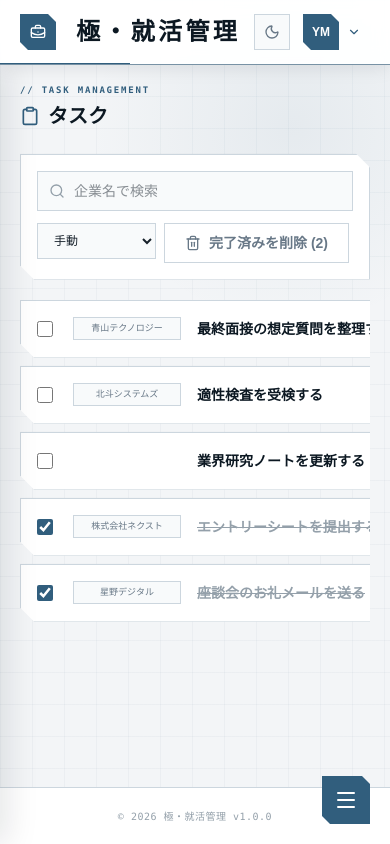
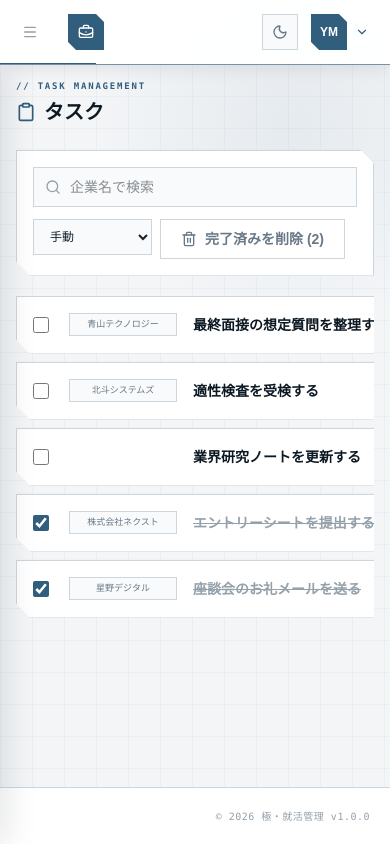
Before and after one commit to kotonekanno/job-hunt-workspace, a React (Vite) app in the folder frontend/: page /tasks in a window 390 px wide. Built offline with nearby package versions, Linux system fonts and the light colour scheme.

Commit message:
サイドメニュー修正

```diff
--- a/frontend/src/app/layouts/MainLayout.tsx
+++ b/frontend/src/app/layouts/MainLayout.tsx
@@ -1,8 +1,28 @@
-import { BriefcaseBusiness, ChevronDown, LogIn, Moon, Settings, Sun, UserPlus } from "lucide-react";
+import {
+  BriefcaseBusiness,
+  ChevronDown,
+  LogIn,
+  Menu,
+  Moon,
+  Settings,
+  Sun,
+  UserPlus,
+  X,
+} from "lucide-react";
 import { useEffect, useState } from "react";
-import { Link, Outlet } from "react-router-dom";
+import {
+  Link,
+  Outlet,
+  useLocation,
+} from "react-router-dom";
 
 type Theme = "light" | "dark";
+
+export type ProtectedLayoutOutletContext = {
+  isSidebarOpen: boolean;
+  toggleSidebar: () => void;
+  closeSidebar: () => void;
+};
 
 const accountMenuItems = [
   { label: "アカウント設定", to: "/settings", icon: Settings },
@@ -17,39 +37,98 @@ function getInitialTheme(): Theme {
 }
 
 export function MainLayout() {
+  const location = useLocation();
   const [theme, setTheme] = useState<Theme>(getInitialTheme);
+  const [isSidebarOpen, setIsSidebarOpen] = useState(() =>
+    window.matchMedia("(min-width: 768px)").matches);
+  const isProtectedPage = !["/login", "/register"].includes(
+    location.pathname,
+  );
 
   useEffect(() => {
     document.documentElement.dataset.theme = theme;
     localStorage.setItem("job-compass-theme", theme);
   }, [theme]);
 
+  useEffect(() => {
+    if (isProtectedPage) {
+      setIsSidebarOpen(
+        window.matchMedia("(min-width: 768px)").matches,
+      );
+      return;
+    }
+
+    setIsSidebarOpen(false);
+  }, [isProtectedPage]);
+
+  const protectedLayoutContext: ProtectedLayoutOutletContext = {
+    isSidebarOpen,
+    toggleSidebar: () => setIsSidebarOpen((isOpen) => !isOpen),
+    closeSidebar: () => setIsSidebarOpen(false),
+  };
+
   return (
     <div className="cyber-grid flex min-h-screen flex-col bg-[var(--app-bg)] text-[var(--text)] transition-colors duration-300">
       <header className="fixed top-0 right-0 left-0 z-40 border-b border-[var(--line-strong)] bg-[var(--panel)]/95 shadow-[0_2px_18px_var(--shadow)] backdrop-blur transition-colors duration-300">
-        <div className="absolute bottom-0 left-0 h-px w-1/3 bg-[var(--accent)]" />
-        <div className="mx-auto flex h-16 w-full max-w-[1440px] items-center justify-between px-5 sm:px-8">
-          <Link to="/" className="flex items-center gap-3 focus-visible:outline-2 focus-visible:outline-offset-4 focus-visible:outline-[var(--accent)]" aria-label="極・就活管理 ホーム">
-            <span className="cyber-cut-sm flex size-9 items-center justify-center bg-[var(--accent)] text-[var(--accent-contrast)] shadow-[0_3px_12px_var(--shadow)]">
+        <div className="absolute bottom-0 left-0 h-px w-24 bg-[var(--accent)]" />
+        <div className="flex h-16 w-full items-center">
+          <div className="flex min-w-0 flex-1 items-center px-3 sm:px-4">
+            {isProtectedPage && (
+              <button
+                type="button"
+                onClick={protectedLayoutContext.toggleSidebar}
+                className="mr-3 flex size-9 shrink-0 cursor-pointer items-center justify-center bg-transparent text-[var(--faint)] transition-colors hover:bg-[var(--panel-raised)]"
+                aria-label={isSidebarOpen ? "メニューを閉じる" : "メニューを開く"}
+                aria-expanded={isSidebarOpen}
+                aria-controls="protected-sidebar"
+              >
+                {isSidebarOpen ? (
+                  <X aria-hidden="true" className="size-4" />
+                ) : (
+                  <Menu aria-hidden="true" className="size-4" />
+                )}
+              </button>
+            )}
+
+            <Link
+              to="/"
+              className="flex min-w-0 items-center gap-2.5 focus-visible:outline-2 focus-visible:outline-offset-4 focus-visible:outline-[var(--accent)] ml-2"
+              aria-label="極・就活管理 ホーム"
+            >
+              <span className="cyber-cut-sm flex size-9 shrink-0 items-center justify-center bg-[var(--accent)] text-[var(--accent-contrast)] shadow-[0_3px_12px_var(--shadow)]">
                 <BriefcaseBusiness aria-hidden="true" className="size-4" />
               </span>
               <span
-              className="block text-2xl font-black tracking-[0.14em] text-[var(--text-strong)] px-2"
-              style={{ fontFamily: 'tamanegi' }}
+                className="hidden truncate px-1 text-xl font-black tracking-[0.12em] text-[var(--text-strong)] sm:block md:text-lg lg:text-xl"
+                style={{ fontFamily: "tamanegi" }}
               >
                 極・就活管理
               </span>
             </Link>
+          </div>
 
-          <div className="flex items-center gap-2">
-            <button type="button" onClick={() => setTheme((current) => current === "light" ? "dark" : "light")} className="flex size-9 items-center justify-center border border-[var(--line)] bg-[var(--panel-raised)] text-[var(--muted)] transition-all hover:border-[var(--accent)] hover:text-[var(--accent)]" aria-label={theme === "light" ? "ダークモードに切り替える" : "ライトモードに切り替える"} title={theme === "light" ? "ダークモード" : "ライトモード"}>
-              {theme === "light" ? <Moon aria-hidden="true" className="size-4" /> : <Sun aria-hidden="true" className="size-4" />}
+          <div className="ml-auto flex shrink-0 items-center gap-2 px-3 sm:px-6">
+            <button
+              type="button"
+              onClick={() => setTheme((current) =>
+                current === "light" ? "dark" : "light")}
+              className="flex size-9 cursor-pointer items-center justify-center border border-[var(--line)] bg-[var(--panel-raised)] text-[var(--muted)] transition-all hover:border-[var(--accent)] hover:text-[var(--accent)]"
+              aria-label={theme === "light"
+                ? "ダークモードに切り替える"
+                : "ライトモードに切り替える"}
+              title={theme === "light" ? "ダークモード" : "ライトモード"}
+            >
+              {theme === "light" ? (
+                <Moon aria-hidden="true" className="size-4" />
+              ) : (
+                <Sun aria-hidden="true" className="size-4" />
+              )}
             </button>
 
             <details className="group relative">
               <summary className="flex cursor-pointer list-none items-center gap-2 border border-transparent p-1 pr-2 transition-colors hover:border-[var(--line)] hover:bg-[var(--panel-raised)] focus-visible:outline-2 focus-visible:outline-offset-2 focus-visible:outline-[var(--accent)] [&::-webkit-details-marker]:hidden">
                 <span className="cyber-cut-sm flex size-9 items-center justify-center bg-[var(--accent)] text-xs font-black text-[var(--accent-contrast)]">YM</span>
-                <span className="hidden text-left sm:block"><span className="block text-xs font-semibold text-[var(--text-strong)]">山田みらい</span><span className="block font-mono text-[9px] tracking-wider text-[var(--muted)]">USER_01 / ONLINE</span></span>
+                <span className="hidden text-left lg:block"><span className="block text-xs font-semibold text-[var(--text-strong)]">山田みらい</span><span className="block font-mono text-[9px] tracking-wider text-[var(--muted)]">USER_01 / ONLINE</span></span>
                 <ChevronDown aria-hidden="true" className="size-3.5 text-[var(--accent)] transition-transform group-open:rotate-180" />
               </summary>
               <div className="cyber-cut absolute right-0 top-[calc(100%+0.5rem)] w-56 border border-[var(--line-strong)] bg-[var(--panel)] py-2 shadow-[0_12px_32px_var(--shadow)]">
@@ -65,12 +144,14 @@ export function MainLayout() {
         </div>
       </header>
 
-      <main className="flex min-h-0 flex-1 pt-16"><Outlet /></main>
+      <main className="flex min-h-0 flex-1 pt-16">
+        <Outlet context={protectedLayoutContext} />
+      </main>
       <footer className="border-t border-[var(--line)] bg-[var(--panel)] transition-colors duration-300">
         <div
           className="
             mx-auto flex min-h-14 w-full max-w-[1440px] items-center
-            px-5 py-3 justify-center font-mono text-[10px]
+            px-5 py-3 justify-end font-mono text-[10px]
             tracking-wider text-[var(--faint)] sm:flex-row sm:px-8
           "
         >
--- a/frontend/src/app/layouts/ProtectedLayout.tsx
+++ b/frontend/src/app/layouts/ProtectedLayout.tsx
@@ -5,18 +5,18 @@ import {
   ClipboardCheck,
   FilePenLine,
   Home,
-  Menu,
   Settings,
   SlidersHorizontal,
   UserRound,
-  X,
 } from "lucide-react";
 import { useState } from "react";
 import {
   NavLink,
   Outlet,
   useLocation,
+  useOutletContext,
 } from "react-router-dom";
+import type { ProtectedLayoutOutletContext } from "@/app/layouts/MainLayout";
 import { cn } from "@/lib/utils";
 
 const navigationItems = [
@@ -46,41 +46,33 @@ const settingItems = [
 
 export function ProtectedLayout() {
   const location = useLocation();
-  const [isMenuOpen, setIsMenuOpen] = useState(false);
+  const {
+    isSidebarOpen,
+    closeSidebar,
+  } = useOutletContext<ProtectedLayoutOutletContext>();
   const [isSettingsOpen, setIsSettingsOpen] = useState(
     location.pathname.startsWith("/settings"),
   );
 
-  const closeMobileMenu = () => setIsMenuOpen(false);
-
   return (
     <div className="relative min-h-full w-full">
-      <button
-        type="button"
-        className="cyber-cut-sm fixed right-5 bottom-5 z-30 flex size-12 cursor-pointer items-center justify-center bg-[var(--accent)] text-[var(--accent-contrast)] shadow-2xl md:hidden"
-        onClick={() => setIsMenuOpen((isOpen) => !isOpen)}
-        aria-label={isMenuOpen ? "メニューを閉じる" : "メニューを開く"}
-        aria-expanded={isMenuOpen}
-      >
-        {isMenuOpen ? <X aria-hidden="true" /> : <Menu aria-hidden="true" />}
-      </button>
-
-      {isMenuOpen && (
+      {isSidebarOpen && (
         <button
           type="button"
-          className="fixed inset-0 z-10 cursor-pointer bg-[var(--overlay)] backdrop-blur-sm md:hidden"
-          onClick={closeMobileMenu}
+          className="fixed top-16 right-0 bottom-0 left-0 z-20 cursor-pointer bg-[var(--overlay)] backdrop-blur-sm md:hidden"
+          onClick={closeSidebar}
           aria-label="メニューを閉じる"
         />
       )}
 
       <aside
+        id="protected-sidebar"
         className={cn(
-          "fixed top-16 bottom-0 left-0 z-20 flex w-64 -translate-x-full flex-col border-r border-[var(--line)] bg-[var(--panel)]/95 px-4 py-6 shadow-[8px_0_30px_var(--shadow)] backdrop-blur transition-transform duration-300 md:w-60 md:translate-x-0 lg:w-64",
-          isMenuOpen && "translate-x-0",
+          "fixed top-16 bottom-0 left-0 z-30 flex w-64 -translate-x-full flex-col border-r border-[var(--line)] bg-[var(--panel)]/95 px-4 py-5 shadow-[8px_0_30px_var(--shadow)] backdrop-blur transition-transform duration-300 md:w-60 md:shadow-none lg:w-64",
+          isSidebarOpen && "translate-x-0",
         )}
       >
-        <div className="relative mb-7 border-b border-[var(--line)] px-3 pb-6">
+        <div className="relative mb-5 border-b border-[var(--line)] px-3 pb-5">
           <span className="absolute -bottom-px left-3 h-px w-16 bg-[var(--accent)]" />
           <p className="font-mono text-[9px] font-semibold tracking-[0.2em] text-[var(--accent)]">
             // YOUR_WORKSPACE
@@ -97,7 +89,7 @@ export function ProtectedLayout() {
                 <NavLink
                   to={to}
                   end={end}
-                  onClick={closeMobileMenu}
+                  onClick={closeSidebar}
                   className={({ isActive }) => cn(
                     "cyber-cut-sm flex cursor-pointer items-center gap-3 border-l-2 border-transparent px-3 py-3 text-sm font-medium text-[var(--muted)] transition-all hover:border-[var(--accent)] hover:bg-[var(--accent-soft)] hover:text-[var(--text-strong)]",
                     isActive
@@ -124,7 +116,7 @@ export function ProtectedLayout() {
                   key={item.to}
                   to={item.to}
                   end={item.end}
-                  onClick={closeMobileMenu}
+                  onClick={closeSidebar}
                   className={({ isActive }) => cn(
                     "flex cursor-pointer items-center gap-2.5 border-l-2 border-transparent px-2.5 py-2.5 text-[var(--muted)] transition-colors hover:border-[var(--accent)] hover:bg-[var(--accent-soft)] hover:text-[var(--text-strong)]",
                     isActive
@@ -167,7 +159,12 @@ export function ProtectedLayout() {
         </div>
       </aside>
 
-      <section className="min-w-0 p-5 sm:p-8 md:ml-60 lg:ml-64 lg:p-10">
+      <section
+        className={cn(
+          "min-w-0 p-4 transition-[margin] duration-300 sm:p-6 md:p-8 lg:p-10",
+          isSidebarOpen && "md:ml-60 lg:ml-64",
+        )}
+      >
         <Outlet />
       </section>
     </div>
--- a/frontend/src/shared/button.tsx
+++ b/frontend/src/shared/button.tsx
@@ -37,6 +37,14 @@ type BulkDeleteButtonProps = {
   count: number;
   onConfirm: () => void;
   itemLabel?: string;
+};
+
+type FloatingIconButtonProps = {
+  icon: LucideIcon;
+  onClick: ButtonHTMLAttributes<HTMLButtonElement>["onClick"];
+  ariaLabel: string;
+  title?: string;
+  className?: string;
 };
 
 const variantStyles: Record<ButtonVariant, string> = {
@@ -156,6 +164,26 @@ export function DeleteIconButton({
   );
 }
 
+export function FloatingIconButton({
+  icon: Icon,
+  onClick,
+  ariaLabel,
+  title = ariaLabel,
+  className = "",
+}: FloatingIconButtonProps) {
+  return (
+    <button
+      type="button"
+      onClick={onClick}
+      aria-label={ariaLabel}
+      title={title}
+      className={`cyber-cut-sm fixed right-5 bottom-5 z-30 flex size-12 cursor-pointer items-center justify-center bg-[var(--accent)] text-[var(--accent-contrast)] shadow-2xl transition-[transform,filter] hover:-translate-y-0.5 hover:brightness-105 ${className}`}
+    >
+      <Icon className="size-5" aria-hidden="true" />
+    </button>
+  );
+}
+
 export function AddButton({
   text,
   size,
```
Lines whose indentation alone changed are shown as unchanged.
